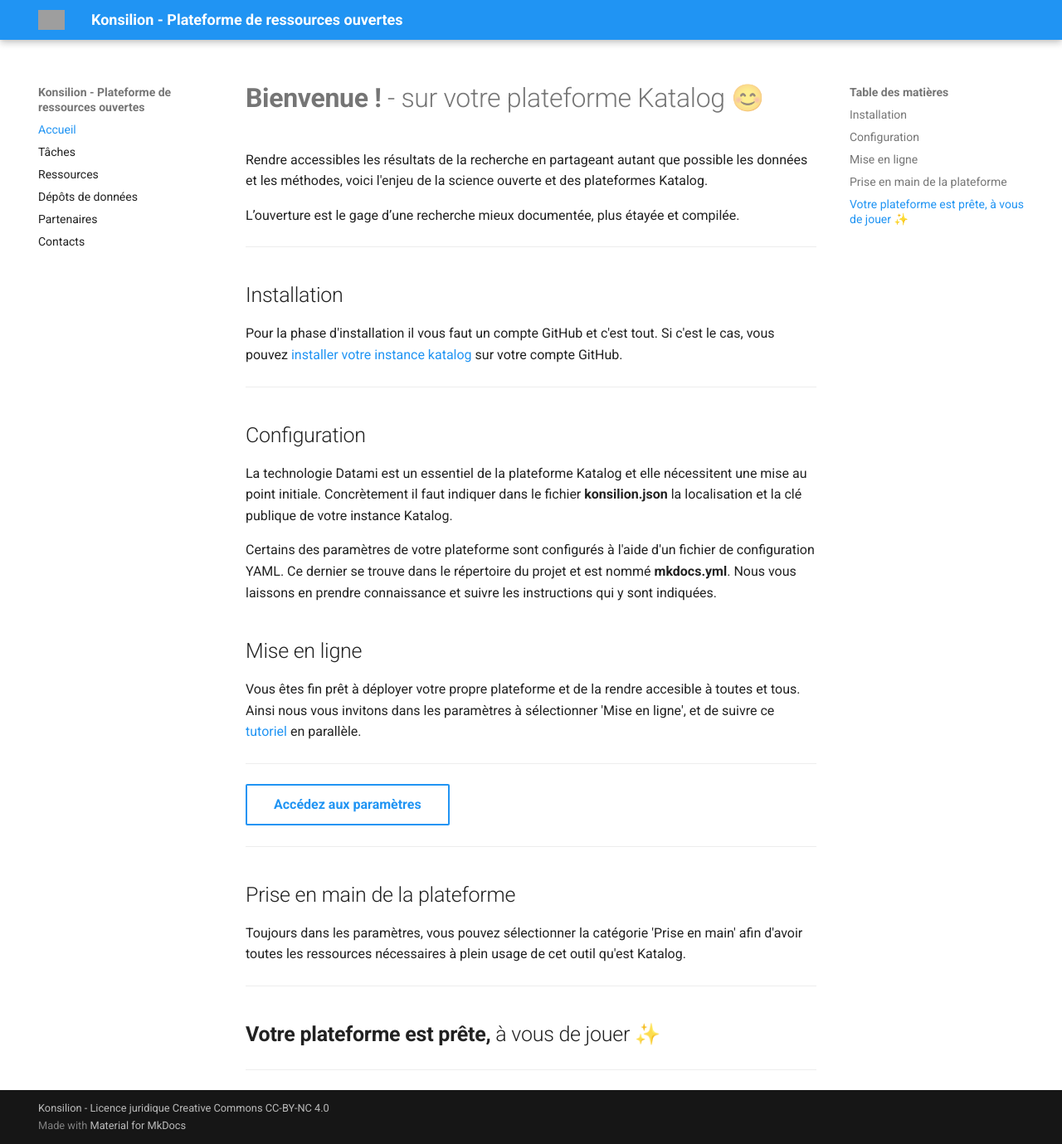
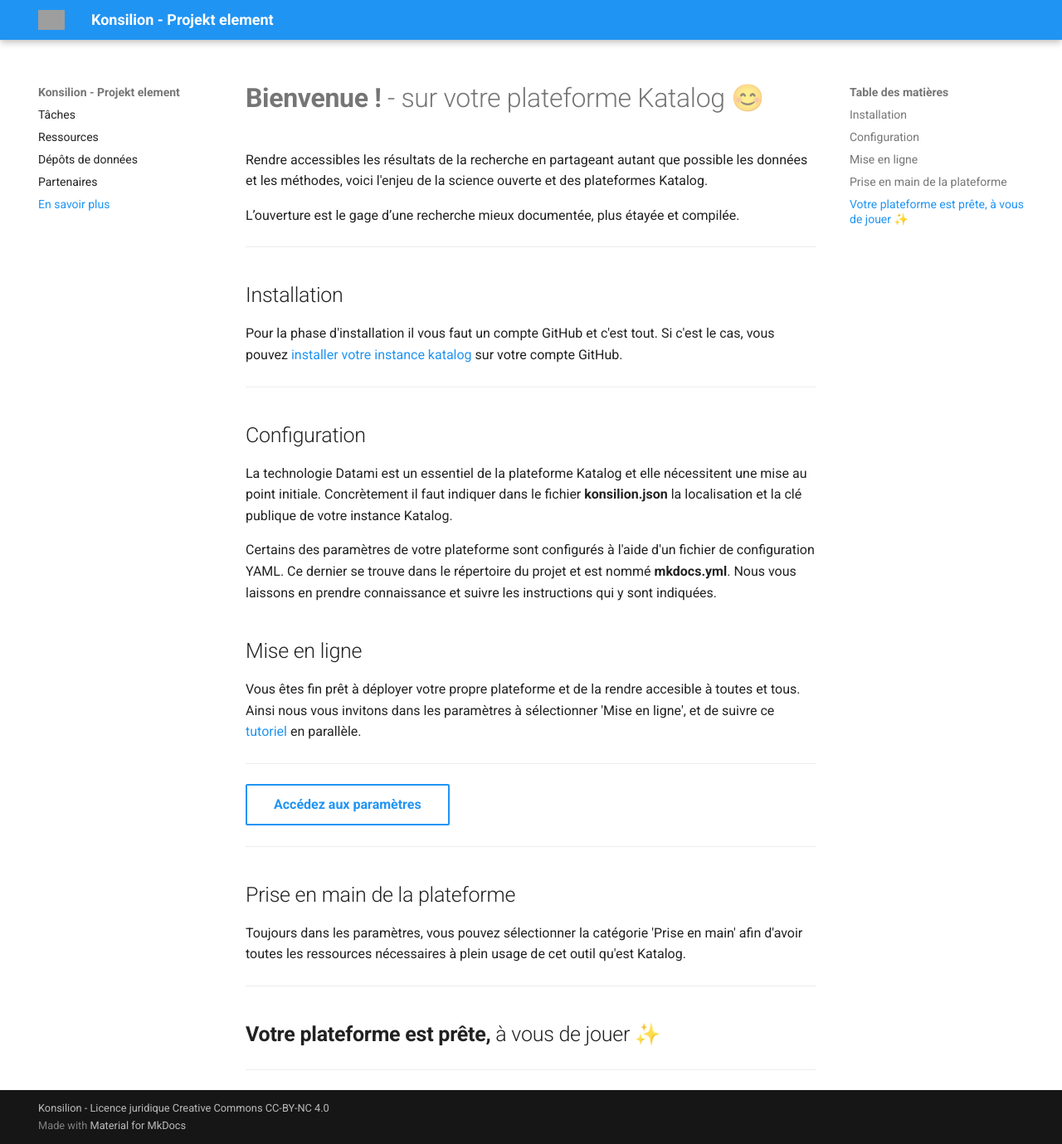
Before and after one commit to Konsilion/projekt-template, an MkDocs documentation site: the page built from docs/index.md, in a window 1280 px wide and 1379 px high. Shown: the whole window at 83% size. Built offline with MkDocs 1.6.1 and Material for MkDocs 9.7.7, drawn with Linux system fonts in a browser that asks for light colours; grey boxes are pictures that could not be loaded.

Commit message:
Update mkdocs.yml

```diff
--- a/mkdocs.yml
+++ b/mkdocs.yml
@@ -11,8 +11,6 @@
 
 nav:
 
-    - Accueil: index.md
-
     - Tâches: etc/projets/home.md
 
     - Ressources: etc/ressources/home.md
@@ -21,17 +19,15 @@
 
     - Partenaires: etc/communaute/home.md
 
-    - Contacts: informations.md
-
-
+    - En savoir plus: index.md
 
 
 # SITE INFORMATIONS
 # --------------------------------------------------------------------------------------------------------------------------------------------------
 
-site_name: Konsilion - Plateforme de ressources ouvertes
-site_author: Nicolas Brémond
-site_description: Une plateforme de science ouverte et open-data, pour la Low-technologie.
+site_name: Konsilion - Projekt element
+site_author: Konsilion
+site_description: ()
 
 
 
```
